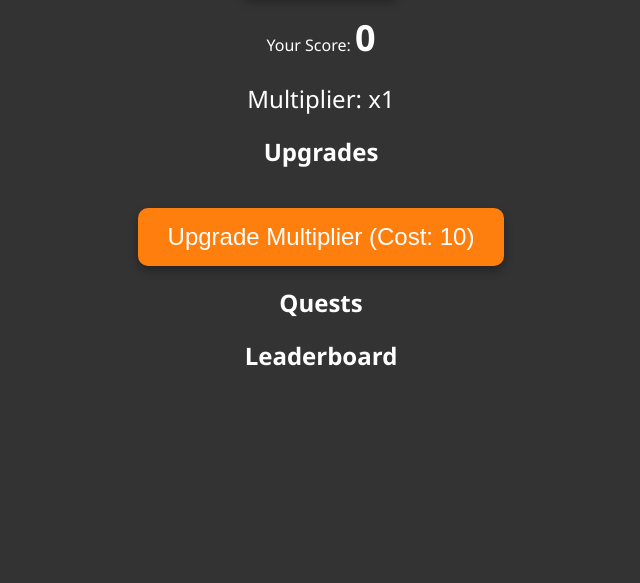
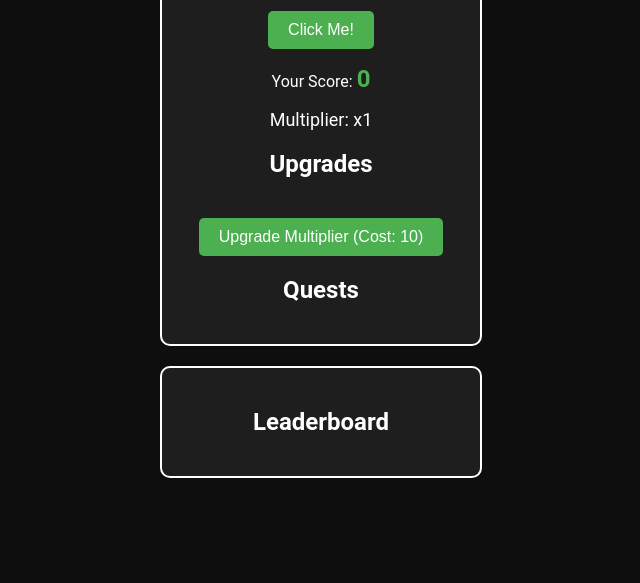
Before and after one commit to salah19743/game.github.io, a plain HTML site: page index.html in a window 1280 px wide. Shown: the part 217-800 px from the top of the page, without its empty margins (319-959 px from the left). Drawn offline with Linux system fonts and the light colour scheme.

Commit message:
Update styles.css

```diff
--- a/styles.css
+++ b/styles.css
@@ -1,38 +1,72 @@
 body {
-  font-family: 'Segoe UI', Tahoma, Geneva, Verdana, sans-serif;
-  background-color: #333;
+  font-family: 'Roboto', sans-serif;
+  background-color: #0e0e0e;
   color: #fff;
-  text-align: center;
   margin: 0;
   padding: 0;
+  display: flex;
+  justify-content: center;
+  align-items: center;
+  height: 100vh;
 }
 
 .container {
-  padding: 50px;
+  text-align: center;
+}
+
+.game-area {
+  padding: 20px;
+  border: 2px solid #fff;
+  border-radius: 10px;
+  background-color: #1e1e1e;
+  margin-bottom: 20px;
 }
 
 button {
-  padding: 15px 30px;
-  font-size: 24px;
-  background-color: #ff7f0e;
-  color: #fff;
+  padding: 10px 20px;
+  font-size: 16px;
+  background-color: #4caf50;
+  color: white;
   border: none;
   cursor: pointer;
-  border-radius: 10px;
+  border-radius: 5px;
   margin-top: 20px;
-  box-shadow: 0 5px 10px rgba(0, 0, 0, 0.3);
 }
 
 button:hover {
-  background-color: #ff9933;
+  background-color: #45a049;
 }
 
 #score {
-  font-size: 36px;
+  font-size: 24px;
   font-weight: bold;
+  color: #4caf50;
 }
 
 #multiplier {
-  font-size: 24px;
-  margin-top: 20px;
+  font-size: 18px;
+  margin-top: 10px;
 }
+
+#questList {
+  list-style: none;
+  padding: 0;
+  margin: 0;
+}
+
+.leaderboard {
+  background-color: #1e1e1e;
+  border: 2px solid #fff;
+  border-radius: 10px;
+  padding: 20px;
+}
+
+#leaderboardList {
+  list-style: none;
+  padding: 0;
+  margin: 0;
+}
+
+#leaderboardList li {
+  margin-bottom: 5px;
+}
```
